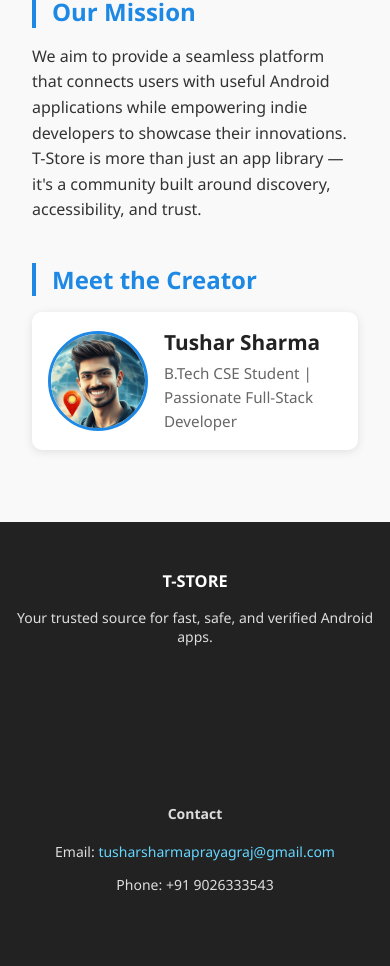
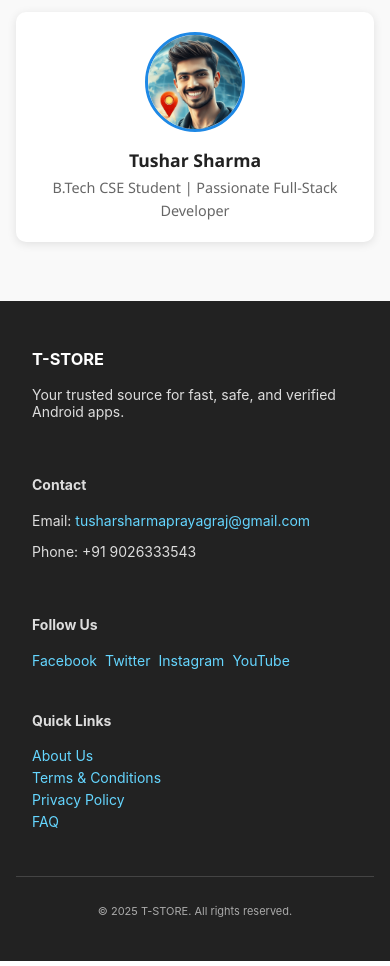
Before and after one commit to TUsharSHarmma/Tstore, a React (Create React App) app in the folder frontend/: page /about in a window 390 px wide. Shown: the part 1031-1997 px from the top of the page. Built offline with nearby package versions, Linux system fonts and the light colour scheme.

Commit message:
Initial commit

```diff
--- a/frontend/src/components/Navbar.css
+++ b/frontend/src/components/Navbar.css
@@ -125,6 +125,7 @@
 
   .menu-icon {
     display: block;
+    color: var(--accent);
   }
 
   .nav-links {
--- a/frontend/src/components/auth/AuthForm.css
+++ b/frontend/src/components/auth/AuthForm.css
@@ -1,7 +1,10 @@
-/* AuthForm.css */
 @import url('https://fonts.googleapis.com/css2?family=Poppins:wght@300;600&display=swap');
 
-.auth-page {  /* wrap your auth form in this class */
+* {
+  box-sizing: border-box;
+}
+
+.auth-page {
   height: 90vh;
   display: flex;
   justify-content: center;
@@ -10,11 +13,7 @@
   background-size: 400% 400%;
   animation: gradientBG 3s ease infinite;
   font-family: 'Poppins', sans-serif;
-  box-sizing: border-box;
-}
-
-.auth-page * {
-  box-sizing: inherit;
+  padding: 1rem;
 }
 
 @keyframes gradientBG {
@@ -23,24 +22,21 @@
   100% { background-position: 0% 50%; }
 }
 
-/* Then rest of your form styles, but all nested inside .auth-page */
-
 .auth-container {
-  background: white;
-  width: 380px;
-  padding: 40px 30px 50px;
+  background: #fff;
+  width: 100%;
+  max-width: 380px;
+  padding: 2.5rem 1.8rem;
   border-radius: 20px;
-  box-shadow: 0 15px 30px rgba(0,0,0,0.2);
+  box-shadow: 0 15px 30px rgba(0,0,0,0.15);
   text-align: center;
-  position: relative;
-  margin-top: 5rem;
+  margin-top: 3rem;
 }
-
 
 .auth-title {
   margin-bottom: 25px;
-  font-weight: 100;
-  font-size: 1.3rem;
+  font-weight: 500;
+  font-size: clamp(1.1rem, 2.5vw, 1.4rem);
   color: #4e4c4c;
 }
 
@@ -51,31 +47,31 @@
 
 .input-group input {
   width: 100%;
-  padding: 15px 15px 15px 15px;
+  padding: 14px 15px;
   font-size: 1rem;
   border-radius: 10px;
   border: 2px solid #ddd;
-  outline: none;
+  background: transparent;
   transition: border-color 0.3s ease;
-  background: transparent;
 }
 
 .input-group input:focus {
   border-color: #ff6ec4;
   box-shadow: 0 0 8px #ff6ec4;
+  outline: none;
 }
 
 .input-group label {
   position: absolute;
   top: 50%;
   left: 18px;
-  color: #aaa;
   transform: translateY(-50%);
-  pointer-events: none;
-  transition: all 0.3s ease;
   background: white;
   padding: 0 5px;
   border-radius: 5px;
+  color: #aaa;
+  transition: all 0.3s ease;
+  pointer-events: none;
 }
 
 .input-group input:not(:placeholder-shown) + label,
@@ -91,8 +87,8 @@
   background: #ff6ec4;
   color: white;
   font-weight: 600;
-  font-size: 1.1rem;
-  padding: 14px 0;
+  font-size: 1rem;
+  padding: 12px 0;
   width: 100%;
   border-radius: 12px;
   border: none;
@@ -140,30 +136,27 @@
   color: #ff3fa4;
 }
 
-.pagess {
-  padding: 0rem;
-  font-family: 'Segoe UI', sans-serif;
-
-}
+/* Responsive footer styles */
 .site-footer {
   background-color: #222;
   color: #ddd;
   font-size: 14px;
-  margin-top: 0;
 
+  padding: 2rem 1rem;
 }
 
 .footer-container {
   display: flex;
   flex-wrap: wrap;
-  justify-content: space-around;
-  gap: 2rem;
+  justify-content: space-between;
+  gap: 1.5rem;
   max-width: 1200px;
   margin: auto;
 }
 
 .footer-container div {
   flex: 1 1 200px;
+  min-width: 150px;
 }
 
 .footer-about h3 {
@@ -201,6 +194,7 @@
   color: #aaa;
 }
 
+/* Loading Overlay */
 .loading-overlay {
   position: fixed;
   top: 0;
@@ -236,3 +230,53 @@
     transform: rotate(360deg);
   }
 }
+
+/* Mobile Optimization */
+@media (max-width: 480px) {
+  .auth-container {
+    padding: 2rem 1.2rem;
+  }
+
+  .auth-title {
+    font-size: 1.1rem;
+  }
+
+  .btn-primary {
+    font-size: 1rem;
+    padding: 10px;
+  }
+
+  .input-group input {
+    padding: 12px;
+  }
+
+  .footer-container {
+    flex-direction: row !important; /* override column */
+    flex-wrap: wrap;
+    justify-content: center;
+    text-align: left;
+    gap: 1.5rem;
+    padding: 0 1rem;
+  }
+
+  .footer-container div {
+    flex: 1 1 40%; /* allow 2 items per row if needed */
+    min-width: 160px;
+  }
+
+  .footer-social .social-icons {
+    flex-direction: row;
+    justify-content: start;
+    flex-wrap: wrap;
+    gap: 0.5rem;
+  }
+
+  .footer-links li {
+    margin: 0.3rem 0;
+  }
+
+  .footer-bottom {
+    font-size: 11px;
+    margin-top: 2rem;
+  }
+}
--- a/frontend/src/pages/About.css
+++ b/frontend/src/pages/About.css
@@ -45,6 +45,7 @@
   padding-left: 1.5rem;
 }
 
+/* Team Section */
 .team-section .team-card {
   display: flex;
   align-items: center;
@@ -52,6 +53,7 @@
   border-radius: 10px;
   padding: 1rem;
   box-shadow: 0 2px 10px rgba(0, 0, 0, 0.1);
+  margin-bottom: 1.5rem;
 }
 
 .team-card img {
@@ -72,6 +74,8 @@
   font-size: 0.95rem;
   color: #666;
 }
+
+/* Footer */
 .site-footer {
   background-color: #222;
   color: #ddd;
@@ -127,3 +131,68 @@
   font-size: 12px;
   color: #aaa;
 }
+
+/* ------------------ Mobile Responsive ------------------ */
+@media (max-width: 768px) {
+  .about-page {
+    padding: 1.2rem 1rem;
+    margin-top: 5.5rem;
+  }
+
+  .about-header h1 {
+    font-size: 1.8rem;
+  }
+
+  .about-header p {
+    font-size: 1rem;
+  }
+
+  .about-section h2 {
+    font-size: 1.2rem;
+    padding-left: 0.8rem;
+  }
+
+  .about-section p,
+  .about-section ul {
+    font-size: 0.95rem;
+  }
+
+  .team-section .team-card {
+    flex-direction: column;
+    text-align: center;
+    padding: 1.2rem;
+  }
+
+  .team-card img {
+    margin: 0 0 1rem 0;
+  }
+
+  .team-card h3 {
+    font-size: 1.1rem;
+  }
+
+  .team-card p {
+    font-size: 0.9rem;
+  }
+
+  .footer-container {
+    flex-wrap: nowrap;
+    flex-direction: row;
+    overflow-x: auto;
+    gap: 1.2rem;
+    padding-bottom: 1rem;
+  }
+
+  .footer-container div {
+    min-width: 180px;
+  }
+
+  .footer-links ul {
+    text-align: left;
+  }
+
+  .footer-bottom {
+    font-size: 11px;
+    padding-top: 0.8rem;
+  }
+}
--- a/frontend/src/pages/AppPage.css
+++ b/frontend/src/pages/AppPage.css
@@ -1,22 +1,22 @@
 /* AppPage.css */
 .app-page {
   font-family: 'Segoe UI', sans-serif;
-  margin-top: 0%;
+  margin-top: 0;
   color: #333;
 }
 
-
+/* Hero Section */
 .hero-section {
   background: linear-gradient(120deg, #007bff, #00c6ff, #65d6ff);
   color: white;
   padding: 60px 20px;
   text-align: center;
   width: 1000px;
+  max-width: 95%;
   margin: 7rem auto 0 auto;
   border-radius: 12px;
   box-shadow: 0 8px 20px rgba(0, 0, 0, 0.2);
 }
-
 
 .hero-section h1 {
   font-size: 48px;
@@ -28,6 +28,7 @@
   opacity: 0.9;
 }
 
+/* Info Cards */
 .info-section {
   display: flex;
   justify-content: center;
@@ -45,7 +46,9 @@
   background: linear-gradient(135deg, #ff7eb3, #65d6ff, #c084fc);
   background-size: 300% 300%;
   animation: cardAnimation 3s ease infinite;
+  transition: all 0.3s ease;
 }
+
 @keyframes cardAnimation {
   0% { background-position: 0% 50%; }
   50% { background-position: 100% 50%; }
@@ -56,24 +59,25 @@
   margin-bottom: 10px;
   color: #007bff;
 }
+
 .card:hover {
   transform: translateY(-5px);
   box-shadow: 0 8px 16px rgba(0, 0, 0, 0.15);
-  transition: all 0.3s ease;
   cursor: pointer;
 }
 
+/* App Grid */
 .app-list {
   padding: 20px;
   text-align: center;
-  margin: 7rem auto 0 auto; /* Top margin & center horizontally */
-  width: 1100px; /* Same as hero-section */
-  max-width: 95%; /* Fallback for smaller screens */
+  margin: 7rem auto 0 auto;
+  width: 1100px;
+  max-width: 95%;
 }
 
 .app-grid {
   display: grid;
-  grid-template-columns: repeat(auto-fit, minmax(300px, 1fr));
+  grid-template-columns: repeat(auto-fit, minmax(280px, 1fr));
   gap: 15px;
   margin-top: 30px;
 }
@@ -116,11 +120,7 @@
   background-color: #0056b3;
 }
 
-
-
-
-
-
+/* Footer */
 .site-footer {
   background-color: #222;
   color: #ddd;
@@ -176,3 +176,64 @@
   font-size: 12px;
   color: #aaa;
 }
+
+/* ------------------ Mobile Responsive Styles ------------------ */
+@media (max-width: 768px) {
+  .hero-section {
+    width: 90%;
+    padding: 40px 15px;
+  }
+
+  .hero-section h1 {
+    font-size: 2rem;
+  }
+
+  .hero-section p {
+    font-size: 1rem;
+  }
+
+  .info-section {
+    flex-direction: column;
+    align-items: center;
+    padding: 30px 10px;
+  }
+
+  .card {
+    width: 90%;
+  }
+
+  .app-list {
+    width: 100%;
+    padding: 1rem;
+    margin-top: 4rem;
+  }
+
+  .app-grid {
+    grid-template-columns: 1fr;
+  }
+
+  .app-card img {
+    height: 160px;
+  }
+
+  .footer-container {
+    flex-wrap: nowrap;
+    flex-direction: row;
+    overflow-x: auto;
+    gap: 1rem;
+    padding-bottom: 1rem;
+  }
+
+  .footer-container div {
+    min-width: 180px;
+  }
+
+  .footer-links ul {
+    text-align: left;
+  }
+
+  .footer-bottom {
+    font-size: 11px;
+    padding-top: 0.8rem;
+  }
+}
```
Also changed, not shown: frontend/src/pages/About.js (line endings or trailing spaces).
